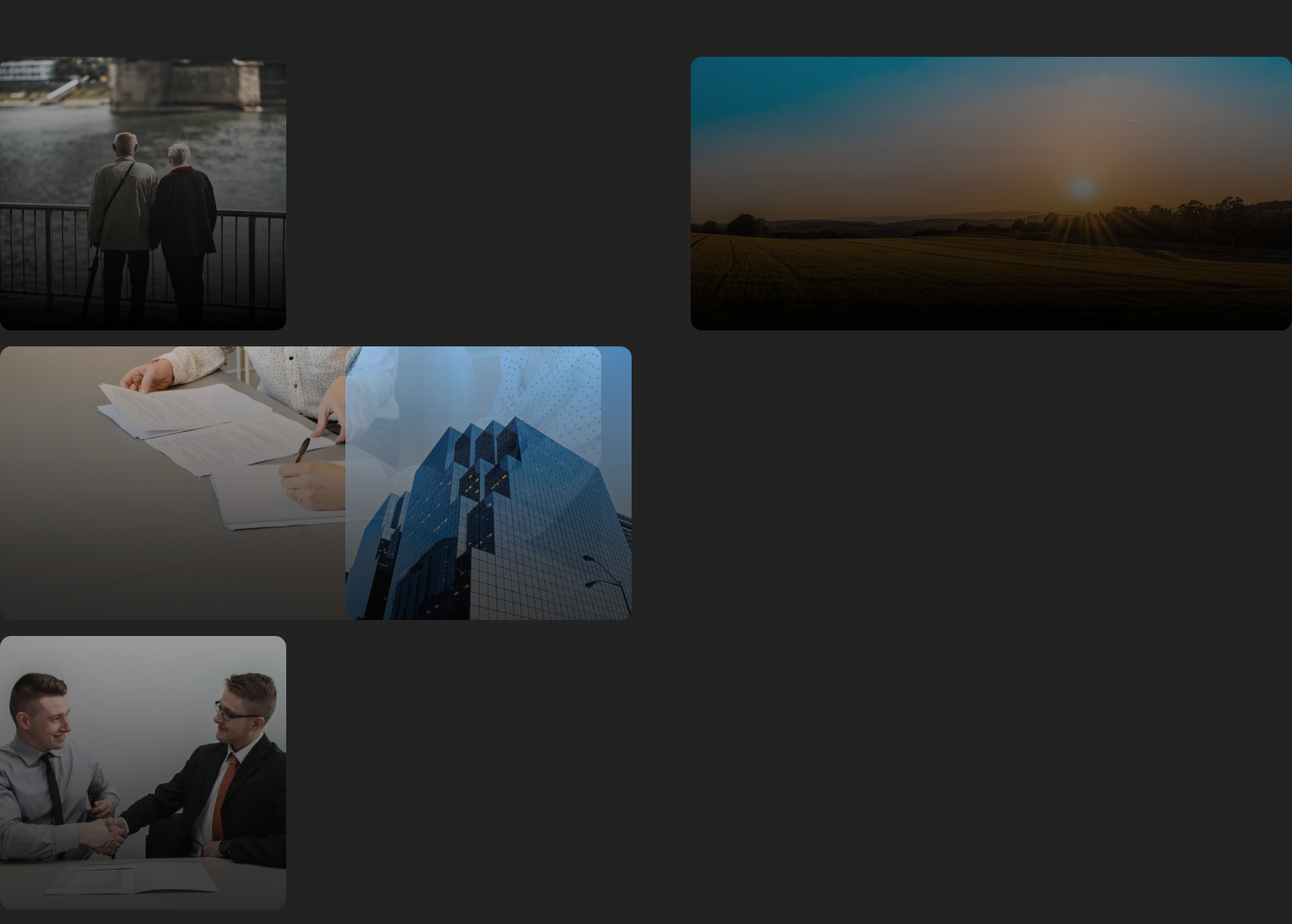
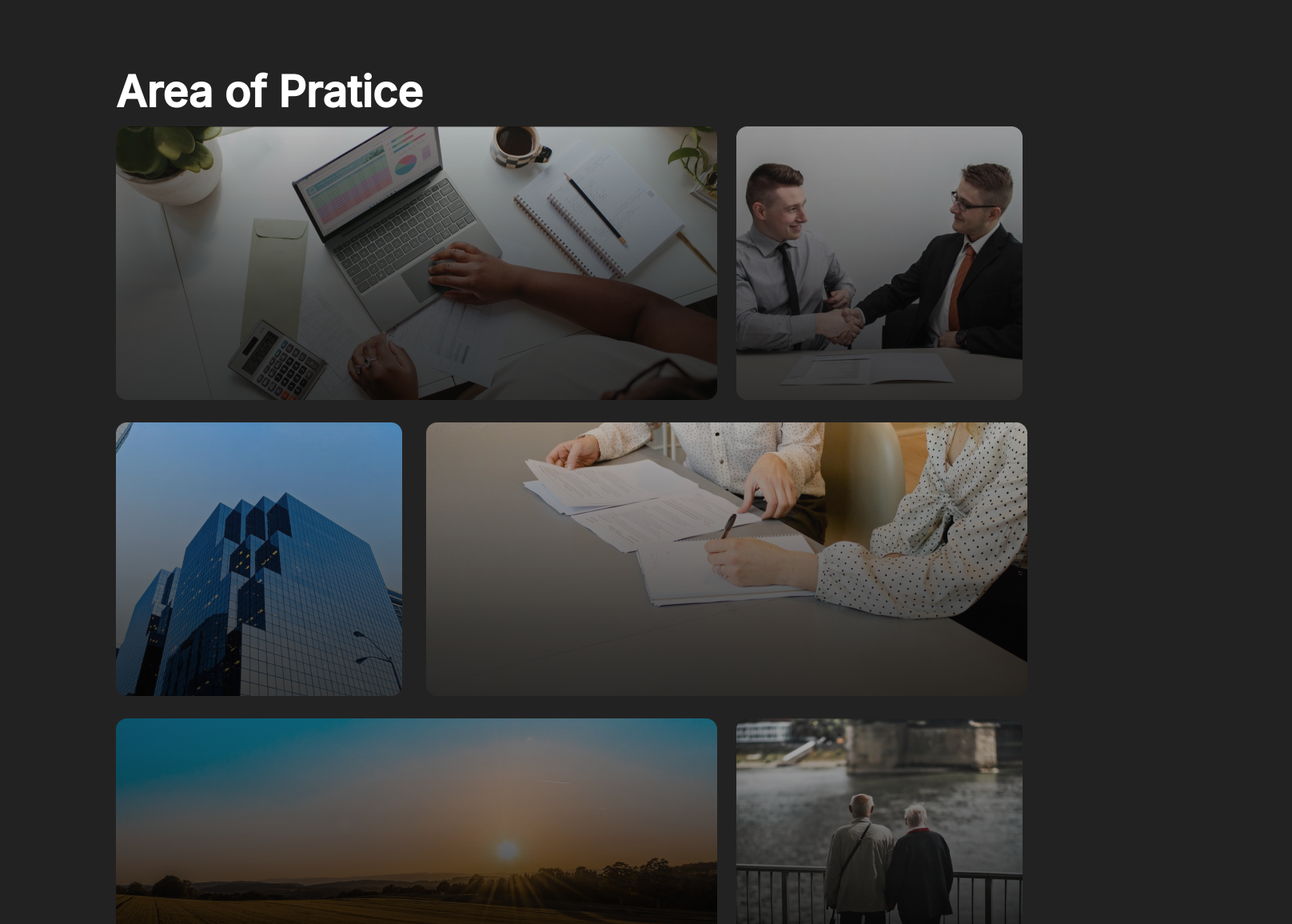
Before and after one commit to rawahulislam/Desktop, a React (Create React App) app in the folder lawfirm/lawfirm/: page / in a window 1280 px wide. Shown: the part 2100-3255 px from the top of the page at 80% size, 1616 px wide, since content can reach past the window. Built offline with nearby package versions, Linux system fonts and the light colour scheme.

Commit message:
MUiadded

```diff
--- a/lawfirm/lawfirm/package.json
+++ b/lawfirm/lawfirm/package.json
@@ -3,12 +3,17 @@
   "version": "0.1.0",
   "private": true,
   "dependencies": {
+    "@emotion/react": "^11.11.1",
+    "@emotion/styled": "^11.11.0",
+    "@mui/material": "^5.13.6",
+    "@mui/styled-engine-sc": "^5.12.0",
     "@testing-library/jest-dom": "^5.16.5",
     "@testing-library/react": "^13.4.0",
     "@testing-library/user-event": "^13.5.0",
     "react": "^18.2.0",
     "react-dom": "^18.2.0",
     "react-scripts": "5.0.1",
+    "styled-components": "^5.3.11",
     "web-vitals": "^2.1.4"
   },
   "scripts": {
--- a/lawfirm/lawfirm/src/component/pratice/pratice.css
+++ b/lawfirm/lawfirm/src/component/pratice/pratice.css
@@ -1,4 +1,7 @@
-.containerPratice{
+.containerPratice
+{   width: 1140px;
     position: absolute;
     top: 2171px;
+    flex-shrink: 0;
+    left: 145px;
 }
--- a/lawfirm/lawfirm/src/component/pratice/pratice.jsx
+++ b/lawfirm/lawfirm/src/component/pratice/pratice.jsx
@@ -11,25 +11,26 @@ import Grid from '@mui/material/Grid';
 
 export default function Pratice(){
     return(<div className="containerPratice">
+      <div className="text1">Area of Pratice</div>
     <Box sx={{ flexGrow: 1 }}>
-      <Grid container spacing={2}>
+      <Grid container spacing={3}>
         <Grid item xs={8}>
-          <img src={Image1} alt="img1"/>
+          <img src={Image6} alt="img1"/>
         </Grid>
         <Grid item xs={4}>
-        <img src={Image2} alt="img2"/>
+        <img src={Image5} alt="img2"/>
         </Grid>
         <Grid item xs={4}>
-        <img src={Image3} alt="img3"/>
+        <img src={Image4} alt="img3"/>
         </Grid>
         <Grid item xs={8}>
-        <img src={Image4} alt="img4"/>
+        <img src={Image3} alt="img4"/>
         </Grid>
         <Grid item xs={8}>
-        <img src={Image5} alt="img5"/>
+        <img src={Image2} alt="img5"/>
         </Grid>
-        <Grid item xs={8}>
-        <img src={Image6} alt="img6"/>
+        <Grid item xs={4}>
+        <img src={Image1} alt="img6"/>
         </Grid>
       </Grid>
     </Box>
```
Also changed, not shown: 1 other file (tests, documents, lock files or other folders).
